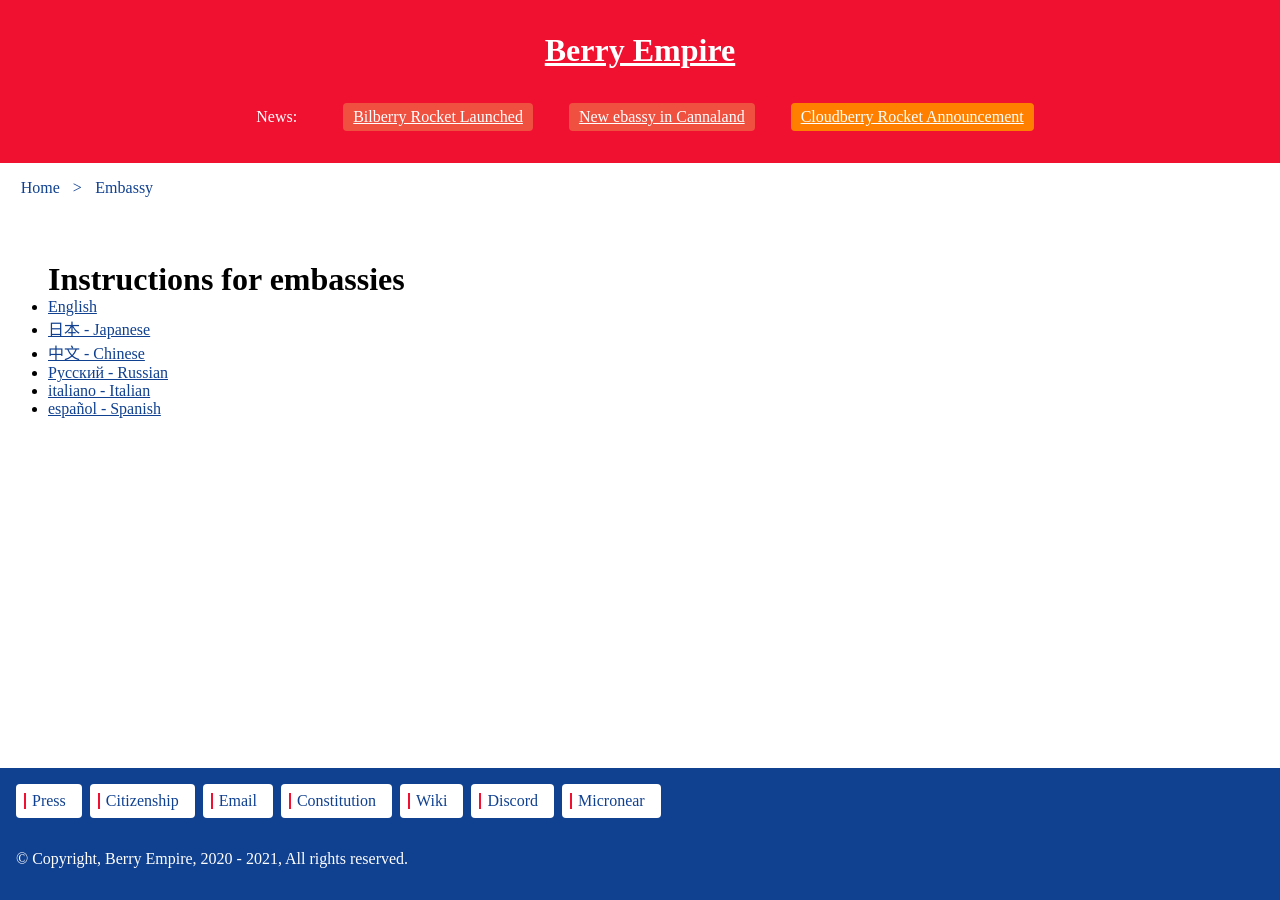
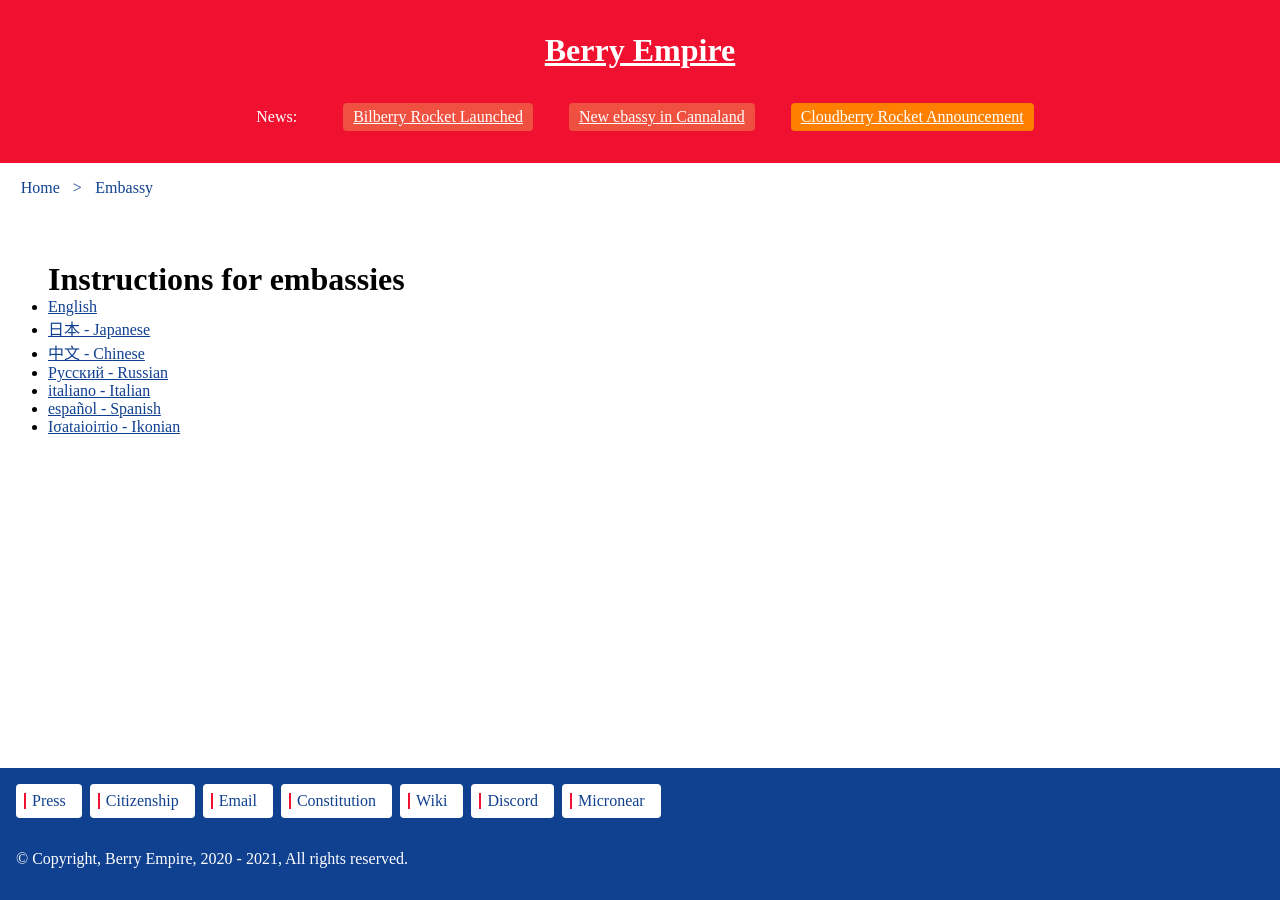
Before and after one commit to berryempire/berryempire.github.io, a Jekyll site: the page built from embassy/index.md, in a window 1280 px wide. Built offline with Jekyll 4.4.1, drawn with Linux system fonts in a browser that asks for light colours; our own code applies the rules of GitHub Pages for plain Markdown files.

Commit message:
Update index.md

```diff
--- a/embassy/index.md
+++ b/embassy/index.md
@@ -6,4 +6,5 @@
   <li lang="zh"><a href="./ru.html"> Pусский - Russian </a></li>
   <li lang="it"><a href="./it.html"> italiano - Italian </a></li>
   <li lang="es"><a href="./es.html"> español - Spanish </a></li>
+  <li lang="unknown"><a href="./ikonian.html">Iσataioiπio - Ikonian</a></li>
 </ul>
```
